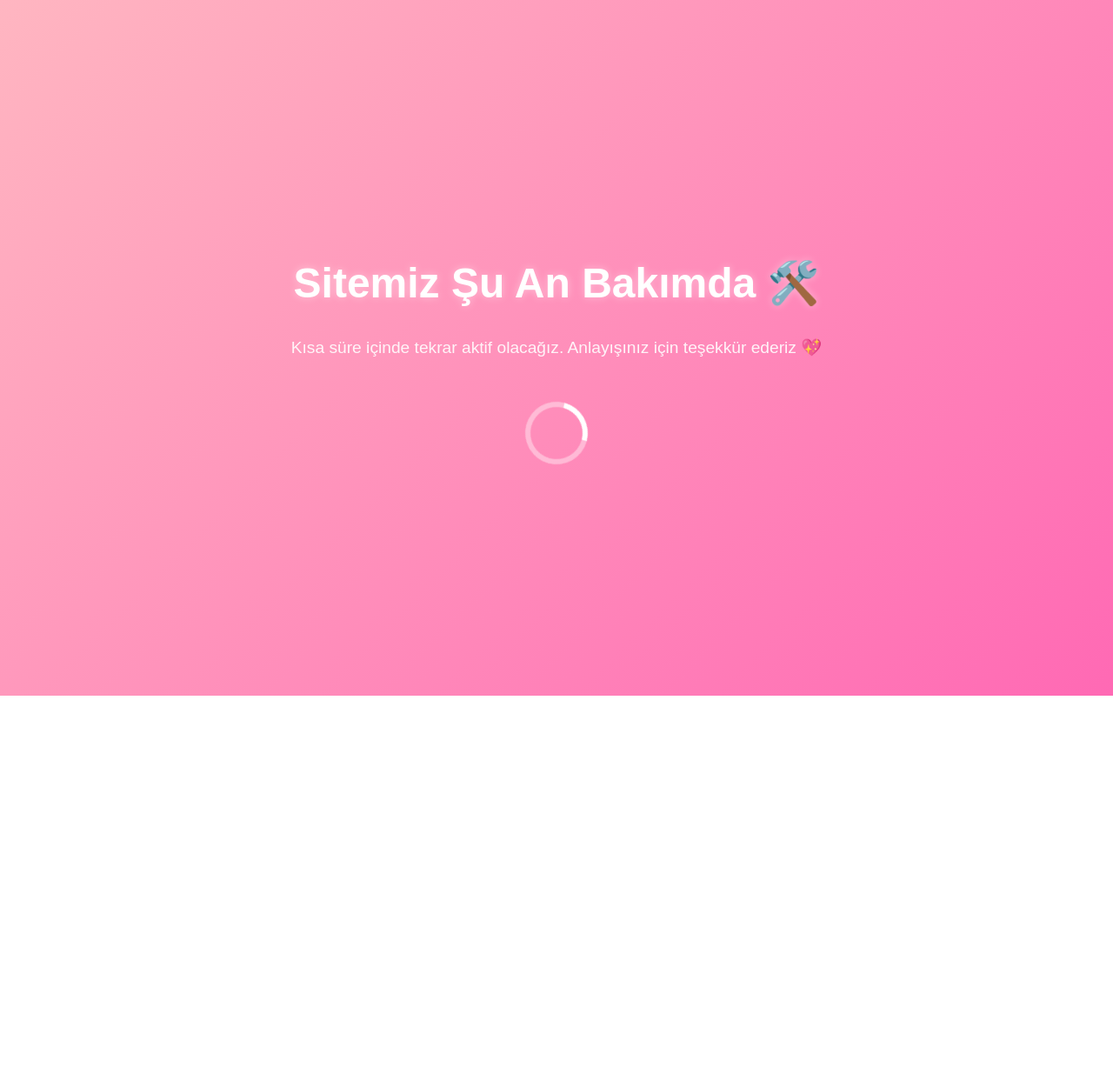
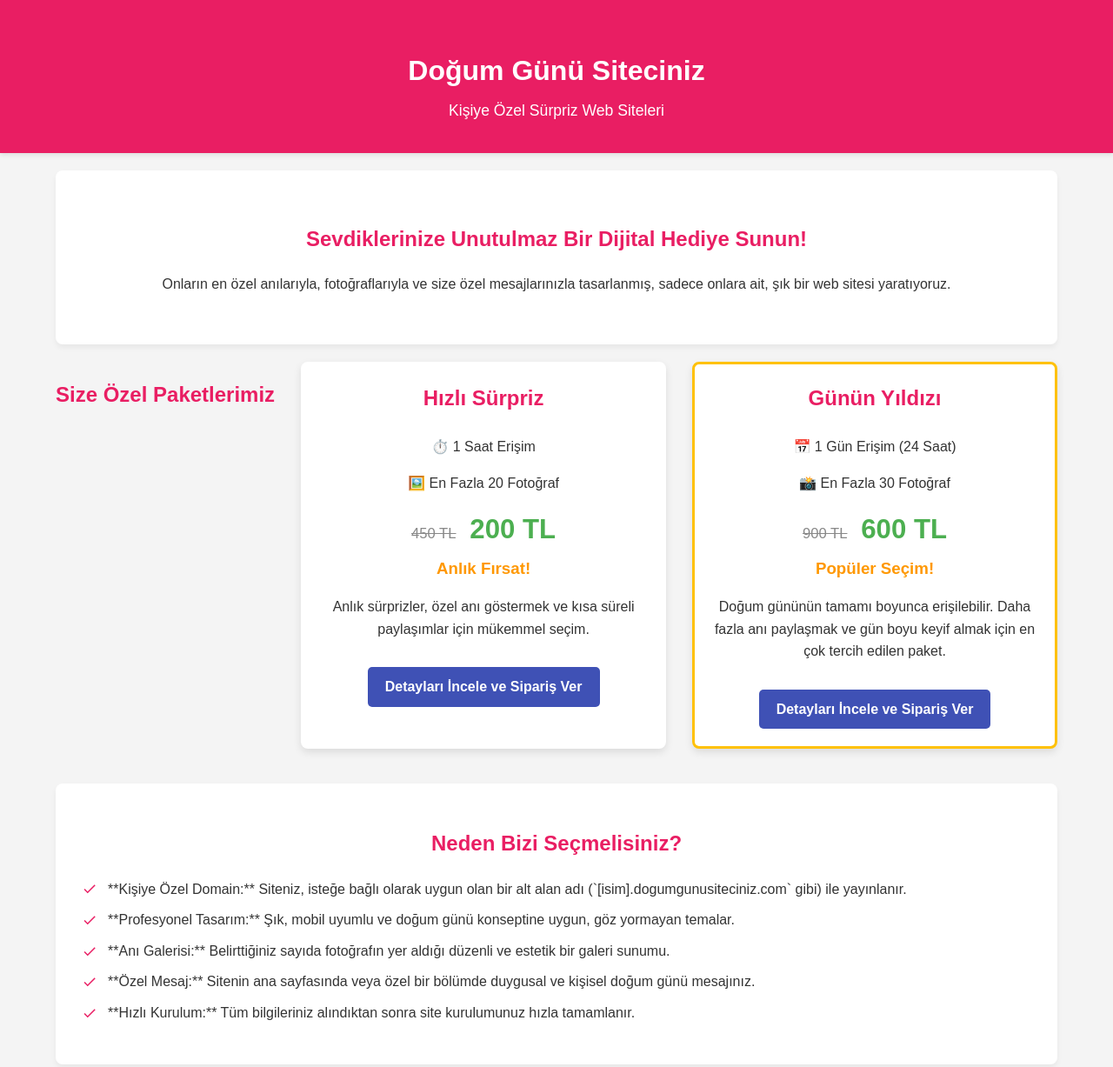
Before and after one commit to wuffy131-beep/bakim-oryus, a plain HTML site: page index.html in a window 1280 px wide. Shown: the top 1227 px of the page at 87% size. Before the commit the page ends 800 px from the top, so only its background shows below. Drawn offline with Linux system fonts and the light colour scheme.

Commit message:
Update index.html

```diff
--- a/index.html
+++ b/index.html
@@ -1,52 +1,86 @@
 <!DOCTYPE html>
 <html lang="tr">
 <head>
-  <meta charset="UTF-8" />
-  <meta name="viewport" content="width=device-width, initial-scale=1.0" />
-  <title>Sitemiz Bakımda</title>
-  <style>
-    body {
-      margin: 0;
-      height: 100vh;
-      display: flex;
-      flex-direction: column;
-      justify-content: center;
-      align-items: center;
-      background: linear-gradient(135deg, #ffb6c1, #ff69b4);
-      font-family: "Poppins", sans-serif;
-      color: #fff;
-      text-align: center;
-    }
-
-    h1 {
-      font-size: 3em;
-      margin-bottom: 0.3em;
-      text-shadow: 0 0 10px rgba(255, 255, 255, 0.4);
-    }
-
-    p {
-      font-size: 1.2em;
-      opacity: 0.9;
-    }
-
-    .loader {
-      margin-top: 2em;
-      width: 60px;
-      height: 60px;
-      border: 6px solid rgba(255, 255, 255, 0.4);
-      border-top-color: white;
-      border-radius: 50%;
-      animation: spin 1.2s linear infinite;
-    }
-
-    @keyframes spin {
-      to { transform: rotate(360deg); }
-    }
-  </style>
+    <meta charset="UTF-8">
+    <meta name="viewport" content="width=device-width, initial-scale=1.0">
+    <title>Doğum Günü Siteciniz - Kişiye Özel Sürpriz Web Siteleri</title>
+    <link rel="stylesheet" href="style.css">
 </head>
 <body>
-  <h1>Sitemiz Şu An Bakımda 🛠️</h1>
-  <p>Kısa süre içinde tekrar aktif olacağız. Anlayışınız için teşekkür ederiz 💖</p>
-  <div class="loader"></div>
-</body>
+
+    <header class="header">
+        <div class="container">
+            <h1>Doğum Günü Siteciniz</h1>
+            <p>Kişiye Özel Sürpriz Web Siteleri</p>
+        </div>
+    </header>
+
+    <main class="container">
+
+        <section class="hero">
+            <h2>Sevdiklerinize Unutulmaz Bir Dijital Hediye Sunun!</h2>
+            <p>Onların en özel anılarıyla, fotoğraflarıyla ve size özel mesajlarınızla tasarlanmış, sadece onlara ait, şık bir web sitesi yaratıyoruz.</p>
+        </section>
+
+        <section class="packages">
+            <h2 class="section-title">Size Özel Paketlerimiz</h2>
+
+            <div class="package-card">
+                <h3>Hızlı Sürpriz</h3>
+                <p class="duration">⏱️ 1 Saat Erişim</p>
+                <p class="photos">🖼️ En Fazla 20 Fotoğraf</p>
+                <div class="pricing">
+                    <span class="old-price">450 TL</span>
+                    <span class="new-price">200 TL</span>
+                    <span class="discount-label">Anlık Fırsat!</span>
+                </div>
+                <p class="detail">Anlık sürprizler, özel anı göstermek ve kısa süreli paylaşımlar için mükemmel seçim.</p>
+                <a href="https://www.instagram.com/dogumgunusiteciniz" target="_blank" class="insta-button">Detayları İncele ve Sipariş Ver</a>
+            </div>
+
+            <div class="package-card featured">
+                <h3>Günün Yıldızı</h3>
+                <p class="duration">📅 1 Gün Erişim (24 Saat)</p>
+                <p class="photos">📸 En Fazla 30 Fotoğraf</p>
+                <div class="pricing">
+                    <span class="old-price">900 TL</span>
+                    <span class="new-price">600 TL</span>
+                    <span class="discount-label">Popüler Seçim!</span>
+                </div>
+                <p class="detail">Doğum gününün tamamı boyunca erişilebilir. Daha fazla anı paylaşmak ve gün boyu keyif almak için en çok tercih edilen paket.</p>
+                <a href="https://www.instagram.com/dogumgunusiteciniz" target="_blank" class="insta-button">Detayları İncele ve Sipariş Ver</a>
+            </div>
+
+        </section>
+
+        <section class="how-it-works">
+            <h2 class="section-title">Neden Bizi Seçmelisiniz?</h2>
+            <ul>
+                <li>**Kişiye Özel Domain:** Siteniz, isteğe bağlı olarak uygun olan bir alt alan adı (`[isim].dogumgunusiteciniz.com` gibi) ile yayınlanır.</li>
+                <li>**Profesyonel Tasarım:** Şık, mobil uyumlu ve doğum günü konseptine uygun, göz yormayan temalar.</li>
+                <li>**Anı Galerisi:** Belirttiğiniz sayıda fotoğrafın yer aldığı düzenli ve estetik bir galeri sunumu.</li>
+                <li>**Özel Mesaj:** Sitenin ana sayfasında veya özel bir bölümde duygusal ve kişisel doğum günü mesajınız.</li>
+                <li>**Hızlı Kurulum:** Tüm bilgileriniz alındıktan sonra site kurulumunuz hızla tamamlanır.</li>
+            </ul>
+        </section>
+
+        <section class="order-section">
+            <h2 class="section-title">Sipariş Oluşturma Adımları ve İletişim</h2>
+            <p>İndirimli fiyatlardan faydalanmak ve sürprizinizi planlamak için **SADECE Instagram** üzerinden bize ulaşın:</p>
+
+            <a href="https://www.instagram.com/dogumgunusiteciniz" target="_blank" class="main-cta-button">
+                🥳 Instagram Üzerinden Sipariş Ver!
+            </a>
+            <p class="insta-handle">**Instagram:** @dogumgunusiteciniz</p>
+        </section>
+
+    </main>
+
+    <footer class="footer">
+        <div class="container">
+            <p>© 2025 Doğum Günü Siteciniz. Tüm Hakları Saklıdır.</p>
+        </div>
+    </footer>
+
+    </body>
 </html>
```
